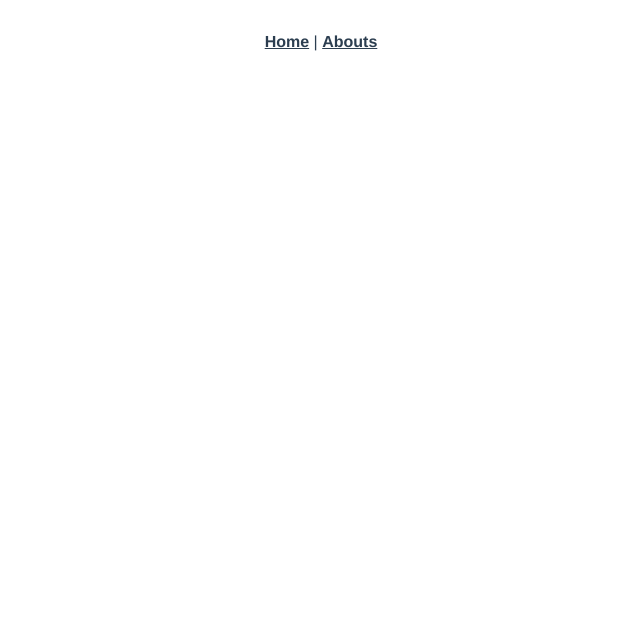
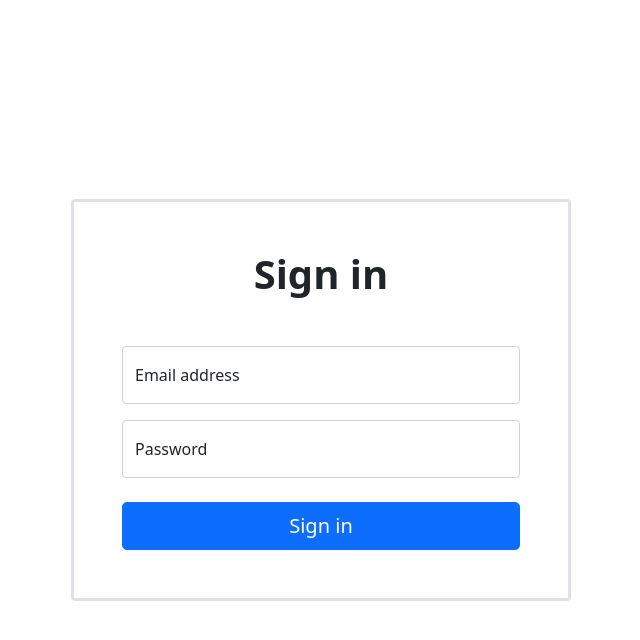
Before and after one commit to aekanut/certificate, a Vue app: page /login in a window 1280 px wide. Before the commit this address had no page. Shown: the top 640 px of the page, without its empty margins (319-959 px from the left). Built offline with nearby package versions, Linux system fonts and the light colour scheme.

Commit message:
try bootstrap

```diff
--- a/src/App.vue
+++ b/src/App.vue
@@ -1,30 +1,3 @@
 <template>
-  <div id="nav">
-    <router-link to="/">Home</router-link> |
-    <router-link to="/about">Abouts</router-link>
-  </div>
   <router-view />
 </template>
-
-<style>
-#app {
-  font-family: Avenir, Helvetica, Arial, sans-serif;
-  -webkit-font-smoothing: antialiased;
-  -moz-osx-font-smoothing: grayscale;
-  text-align: center;
-  color: #2c3e50;
-}
-
-#nav {
-  padding: 30px;
-}
-
-#nav a {
-  font-weight: bold;
-  color: #2c3e50;
-}
-
-#nav a.router-link-exact-active {
-  color: #42b983;
-}
-</style>
--- a/src/main.js
+++ b/src/main.js
@@ -5,7 +5,6 @@ import store from "./store"
 import 'bootstrap/dist/css/bootstrap.css'
 import 'bootstrap-vue/dist/bootstrap-vue.css'
 
-
 createApp(App)
   .use(store)
   .use(router)
--- a/src/router/index.js
+++ b/src/router/index.js
@@ -1,19 +1,16 @@
 import { createRouter, createWebHistory } from 'vue-router'
-import Home from '../views/Home.vue'
+import Login from '../views/Login.vue'
 
 const routes = [
   {
     path: '/',
     name: 'Home',
-    component: Home
+    redirect: '/login'
   },
   {
-    path: '/about',
-    name: 'About',
-    // route level code-splitting
-    // this generates a separate chunk (about.[hash].js) for this route
-    // which is lazy-loaded when the route is visited.
-    component: () => import(/* webpackChunkName: "about" */ '../views/About.vue')
+    path: '/login',
+    name: 'Login',
+    component: Login
   }
 ]
 
--- a/src/views/About.vue
+++ /dev/null
@@ -1,5 +0,0 @@
-<template>
-  <div class="about">
-    <h1>This is an about page</h1>
-  </div>
-</template>
--- a/src/views/Home.vue
+++ /dev/null
@@ -1,18 +0,0 @@
-<template>
-  <div class="home">
-    <img alt="Vue logo" src="../assets/logo.png" />
-    <HelloWorld msg="Welcome to Your Vue.js App" />
-  </div>
-</template>
-
-<script>
-// @ is an alias to /src
-import HelloWorld from "@/components/HelloWorld.vue"
-
-export default {
-  name: "Home",
-  components: {
-    HelloWorld,
-  },
-}
-</script>
--- a/src/views/Login.vue
+++ b/src/views/Login.vue
@@ -1,9 +1,42 @@
-<template lang="">
-  <div>
-
+<template>
+  <div class="center w-50">
+    <div class="container border border-3 rounded p-5" style="width:500px;">
+      <form>
+        <h1 class="mb-5 fw-normal text-center fw-bold">Sign in</h1>
+        <div class="form-floating mt-3">
+          <input
+            type="email"
+            class="form-control"
+            id="floatingInput"
+            placeholder="name@example.com"
+          />
+          <label for="floatingInput">Email address</label>
+        </div>
+        <div class="form-floating mt-3">
+          <input
+            type="password"
+            class="form-control"
+            id="floatingPassword"
+            placeholder="Password"
+          />
+          <label for="floatingPassword">Password</label>
+        </div>
+        <button class="w-100 btn btn-lg btn-primary mt-4" type="submit">
+          Sign in
+        </button>
+      </form>
+    </div>
   </div>
 </template>
 <script>
 export default {}
 </script>
-<style lang=""></style>
+<style scoped>
+.center {
+  margin: 0;
+  position: absolute;
+  top: 50%;
+  left: 50%;
+  transform: translate(-50%, -50%);
+}
+</style>
```
Also changed, not shown: src/assets/logo.png (deleted).
